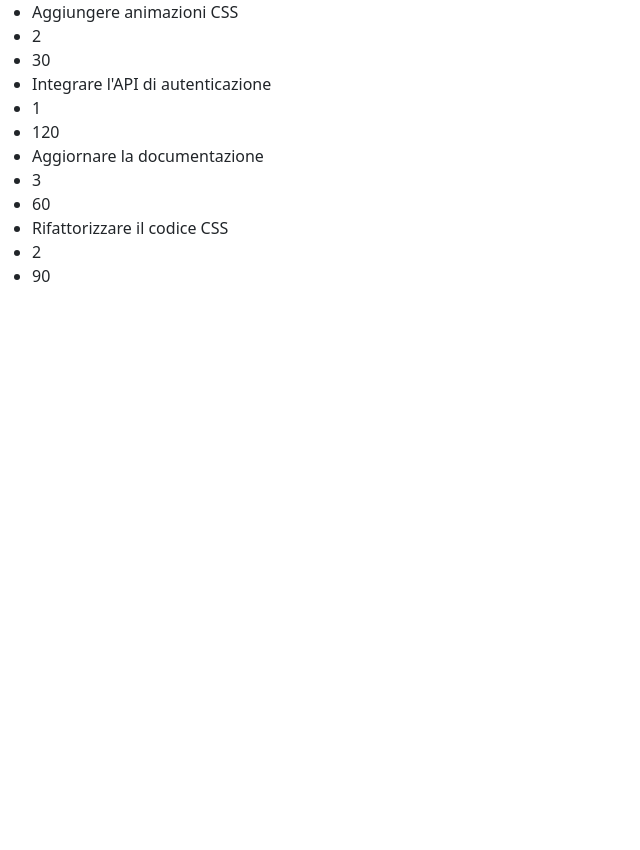
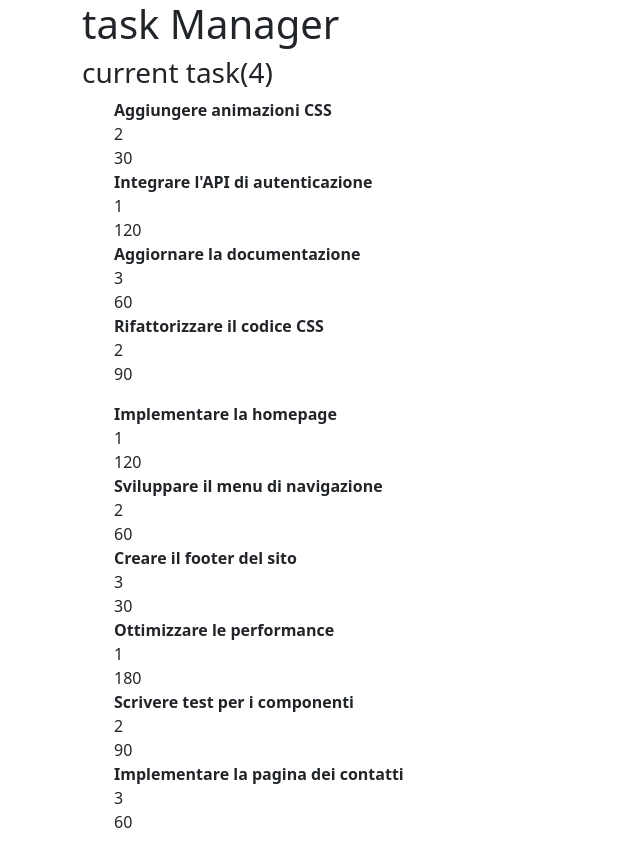
Before and after one commit to Giuseppe-DeFilippo/react-task-list, a React (Vite) app: page / in a window 1280 px wide. Shown: the whole page, without its empty margins (0-640 px from the left). Before the commit the page ends 800 px from the top, so only its background shows below. Built offline with nearby package versions, Linux system fonts and the light colour scheme.

Commit message:
fatto le funzioni ora sto facendo il css

```diff
--- a/src/App.jsx
+++ b/src/App.jsx
@@ -1,6 +1,7 @@
-// Mostriamo in due liste diverse gli elementi dell’array tasks.Nella prima lista mostriamo solo i task(title, priority e estimatedTime) che hanno stato “backlog” o “in_progress”. Nella seconda lista mostriamo i task che hanno stato “completed”.
+//  Nella seconda lista mostriamo i task che hanno stato “completed”.
 // Infine riprodurre il layout lasciato in allegato.
 import ElementsArrayComponents from "./components/ElementiArrayComponents.jsx";
+import ElementiArrayCompletedComponents from "./components/ElementiArrayCompletedComponents.jsx";
 
 
 function App() {
@@ -9,8 +10,12 @@ function App() {
   //parte html
   return (
     <>
-      <ul>{ElementsArrayComponents()}</ul>
-      <ul></ul>
+      <div className="container">
+        <h1 className="">task Manager</h1>
+        <h3>current task(4)</h3>
+        <ul className="">{ElementsArrayComponents()}</ul>
+        <ul className="">{ElementiArrayCompletedComponents()}</ul>
+      </div>
     </>
   )
 }
--- /dev/null
+++ b/src/components/ElementiArrayCompletedComponents.jsx
@@ -0,0 +1,15 @@
+import tasks from "../elementi.js";
+function elementiArrayCompleted() {
+    const elementiCompleted = tasks.filter((element) => element.state === "completed").map((elemento) => {
+        return (
+            <>
+                <li className="fw-bold">{elemento.title}</li>
+                <li>{elemento.priority}</li>
+                <li>{elemento.estimatedTime}</li>
+            </>
+        )
+    })
+    return elementiCompleted;
+}
+
+export default elementiArrayCompleted;
--- a/src/components/ElementiArrayComponents.jsx
+++ b/src/components/ElementiArrayComponents.jsx
@@ -6,13 +6,11 @@ function ElementsArrayComponents() {
         .map((taskDaRidurre) => {
             return (
                 <>
-                    <li>{taskDaRidurre.title}</li>
+                    <li className="fw-bold">{taskDaRidurre.title}</li>
                     <li>{taskDaRidurre.priority}</li>
                     <li>{taskDaRidurre.estimatedTime}</li>
                 </>
             )
-
-
         })
     return SearchTitle;
 
--- a/src/index.css
+++ b/src/index.css
@@ -0,0 +1,3 @@
+ul {
+    list-style-type: none;
+}
```
